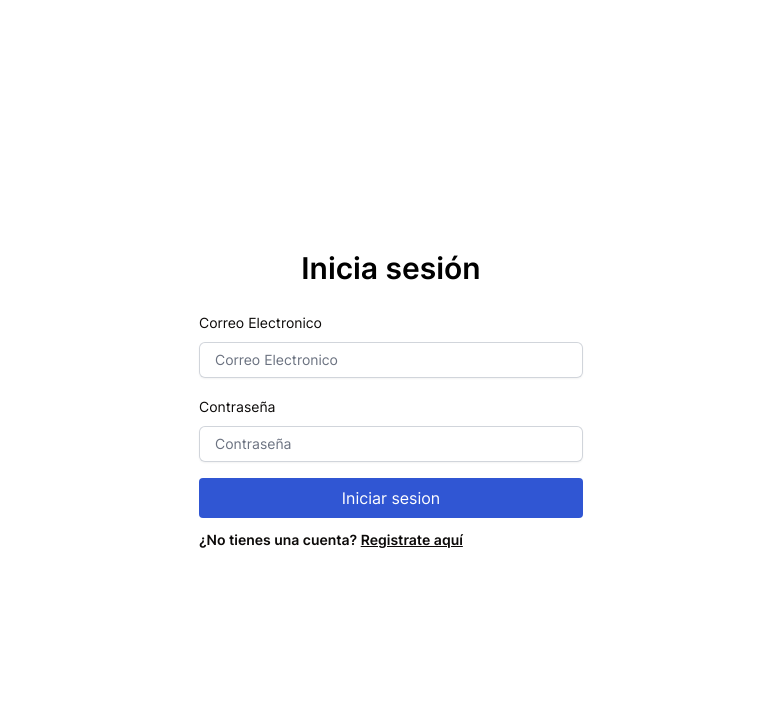
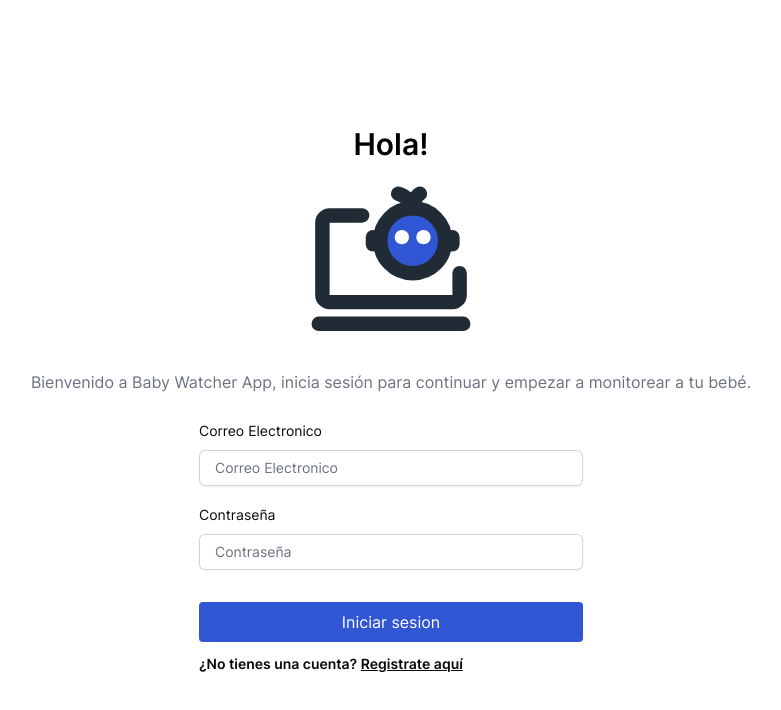
Before and after one commit to smart-lab-inc/babyMonitoringWeb, a React (Vite) app: page /login in a window 1280 px wide. Shown: the top 710 px of the page, without its empty margins (249-1030 px from the left). Built offline with nearby package versions, Linux system fonts and the light colour scheme; no server answers.

Commit message:
BM-59: Add svg icons

```diff
--- a/src/components/Alert/Alert.jsx
+++ b/src/components/Alert/Alert.jsx
@@ -4,14 +4,14 @@ import icons from "../../consts/AlertIcons";
 
 const Alert = ({ title, message, type }) => {
   return (
-    <div class={`border-l-8 rounded-lg p-4 ${types[type]}`} role="alert">
-      <div class="flex">
-        <div class="py-1">
+    <div className={`border-l-8 rounded-lg p-4 ${types[type]}`} role="alert">
+      <div className="flex">
+        <div className="py-1">
           <img className="w-6 h-6" src={icons[type]} alt="icon" />
         </div>
         <div className="mx-3">
-          <p class="font-semibold">{title}</p>
-          <p class="text-sm">{message}</p>
+          <p className="font-semibold">{title}</p>
+          <p className="text-sm">{message}</p>
         </div>
       </div>
     </div>
--- a/src/pages/Home/Home.jsx
+++ b/src/pages/Home/Home.jsx
@@ -22,13 +22,13 @@ const Home = () => {
           <div className="w-1/2 h-full grid justify-items-center items-center border-r-2 border-r-black ">
             <div className="flex justify-center items-center flex-col">
               <p className="text-5xl font-bold">25 °C</p>
-              <p className="text-2xl font-semibold m-5">Temperatura</p>
+              <p className="text-2xl font-semibold my-5">Temperatura</p>
             </div>
           </div>
           <div className="w-1/2 h-full grid justify-items-center items-center">
             <div className="flex justify-center items-center flex-col">
               <p className="text-5xl font-bold">25 °C</p>
-              <p className="text-2xl font-semibold m-5">Temperatura</p>
+              <p className="text-2xl font-semibold my-5">Temperatura</p>
             </div>
           </div>
         </div>
--- a/src/pages/Login/Login.jsx
+++ b/src/pages/Login/Login.jsx
@@ -7,6 +7,8 @@ import { useEffect } from "react";
 import { useNavigate } from "react-router-dom";
 import { login } from "../../api/services/auth";
 import routes from "../../consts/routes";
+import LoginSVG from "../../assets/svg/loginIcon.svg";
+import { Link } from "react-router-dom";
 
 const Login = () => {
   const { setAccessToken, authState } = useAuth();
@@ -35,7 +37,14 @@ const Login = () => {
     if (response.status === 201) {
       setAccessToken(response.data.data.accessToken);
       navigate(routes.home);
+    } else {
+      displayError("Credenciales invalidas");
     }
+  };
+
+  const displayError = (message) => {
+    const errorsDiv = document.getElementById("errors");
+    errorsDiv.textContent = message;
   };
 
   const onInputError = (error, touched) => {
@@ -59,7 +68,12 @@ const Login = () => {
         handleSubmit,
       }) => (
         <div className="flex font-primary flex-col items-center justify-center h-screen p-4">
-          <p className="z-40 text-3xl font-semibold">Inicia sesión</p>
+          <p className="z-40 text-3xl font-semibold">Hola!</p>
+          <img src={LoginSVG} alt="Login" className="w-1/2 lg:w-1/6" />
+          <p className="text-center text-gray-500">
+            Bienvenido a Baby Watcher App, inicia sesión para continuar y
+            empezar a monitorear a tu bebé.
+          </p>
 
           <div className="w-full max-w-sm mt-6">
             <form className="flex flex-col gap-4" onSubmit={handleSubmit}>
@@ -95,6 +109,7 @@ const Login = () => {
                   <p className="text-red-500 text-sm">{errors.email}</p>
                 )}
               </div>
+              <div id="errors" className="text-red-500 text-sm"></div>
 
               <Button
                 type="submit"
@@ -106,9 +121,9 @@ const Login = () => {
 
             <p className="text-sm mt-3 font-semibold text-stone-950">
               ¿No tienes una cuenta?{" "}
-              <a href="#" className="text-primary-500 underline">
+              <Link to="/register" className="text-primary-500 underline">
                 Registrate aquí
-              </a>
+              </Link>
             </p>
           </div>
         </div>
--- a/src/pages/Register/Register.jsx
+++ b/src/pages/Register/Register.jsx
@@ -5,7 +5,8 @@ import Button from "../../components/Button/Button";
 import { Link, useNavigate } from "react-router-dom";
 import { create } from "../../api/services/user";
 import routes from "../../consts/routes";
-
+import RegisterSVG from "../../assets/svg/registerIcon.svg"
+;
 const Register = () => {
   const navigate = useNavigate();
 
@@ -32,12 +33,9 @@ const Register = () => {
   const handleSubmit = async (values) => {
     const response = await create(values.email, values.password, values.first_name, values.last_name, values.phone);
 
-    if (response.statusCode == 201) {
-      console.log('Usuario creado');
+    if (response.status == 201) {
       navigate(routes.login);
     }
-
-    console.error(response.data.message);
   }
 
   const onInputError = (error, touched) => {
@@ -62,6 +60,7 @@ const Register = () => {
       }) => (
         <div className="flex font-primary flex-col items-center justify-center h-screen p-4">
           <p className="z-40 text-3xl font-semibold">Regístrate</p>
+          <img src={RegisterSVG} alt="Register" className="w-1/3 lg:w-1/6" />
 
           <div className="w-full max-w-sm mt-6">
             <form className="flex flex-col gap-4" onSubmit={handleSubmit}>
```
Also changed, not shown: src/assets/svg/loginIcon.svg (added), src/assets/svg/registerIcon.svg (added).
